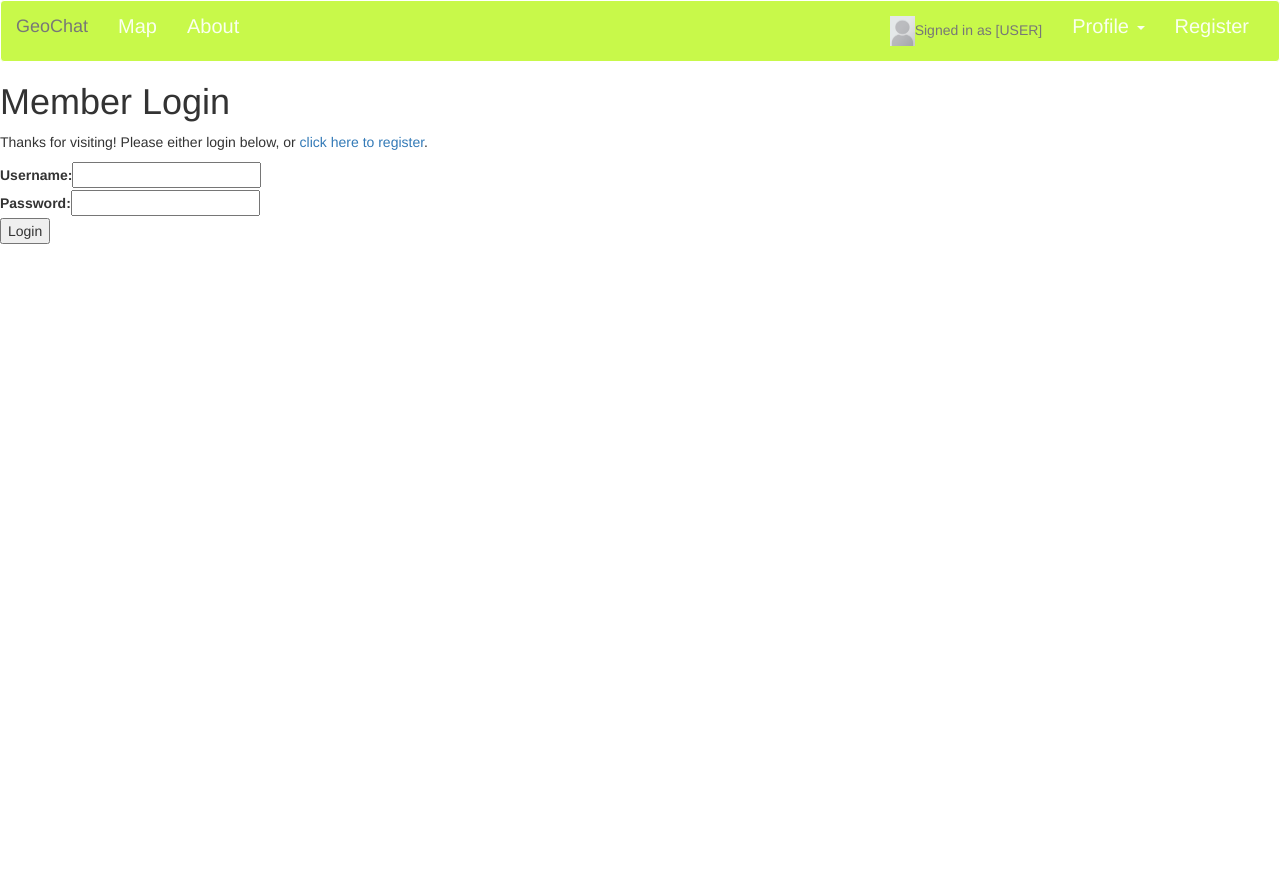
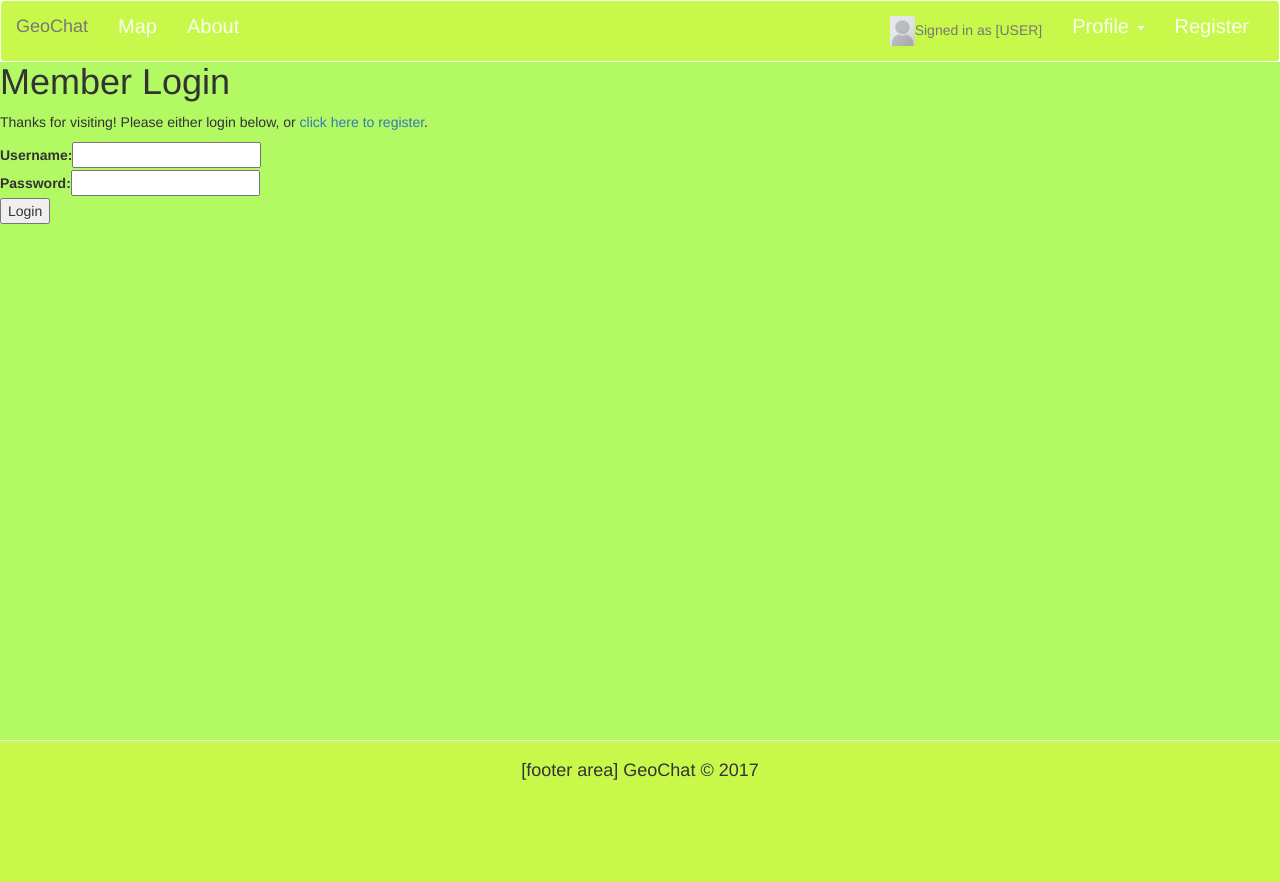
Before and after one commit to sd19surf/CMSC495, a PHP site: page /index1.php in a window 1280 px wide. Before the commit the page ends 244 px from the top, so only its background shows below. Run offline with PHP 8.4, Linux system fonts and the light colour scheme; data that the repository does not hold is empty; some libraries are stand-ins or nearby versions.

Commit message:
added footer.php and main

```diff
--- a/index1.php
+++ b/index1.php
@@ -1,6 +1,7 @@
 
 
 <?php include "includes/header.php" ?>
+<main>
 <?php
 if(!empty($_SESSION['LoggedIn']) && !empty($_SESSION['Username']))
 {
@@ -47,11 +48,12 @@ if(!empty($_SESSION['LoggedIn']) && !empty($_SESSION['Username']))
 			<input type="submit" name="login" id="login" value="Login" />
 		    </fieldset>
 		</form>
-
+</main>
 <?php
+	include('includes/footer.php');
 }
 ?>
 
-</div>
+
 </body>
 </html>
```
